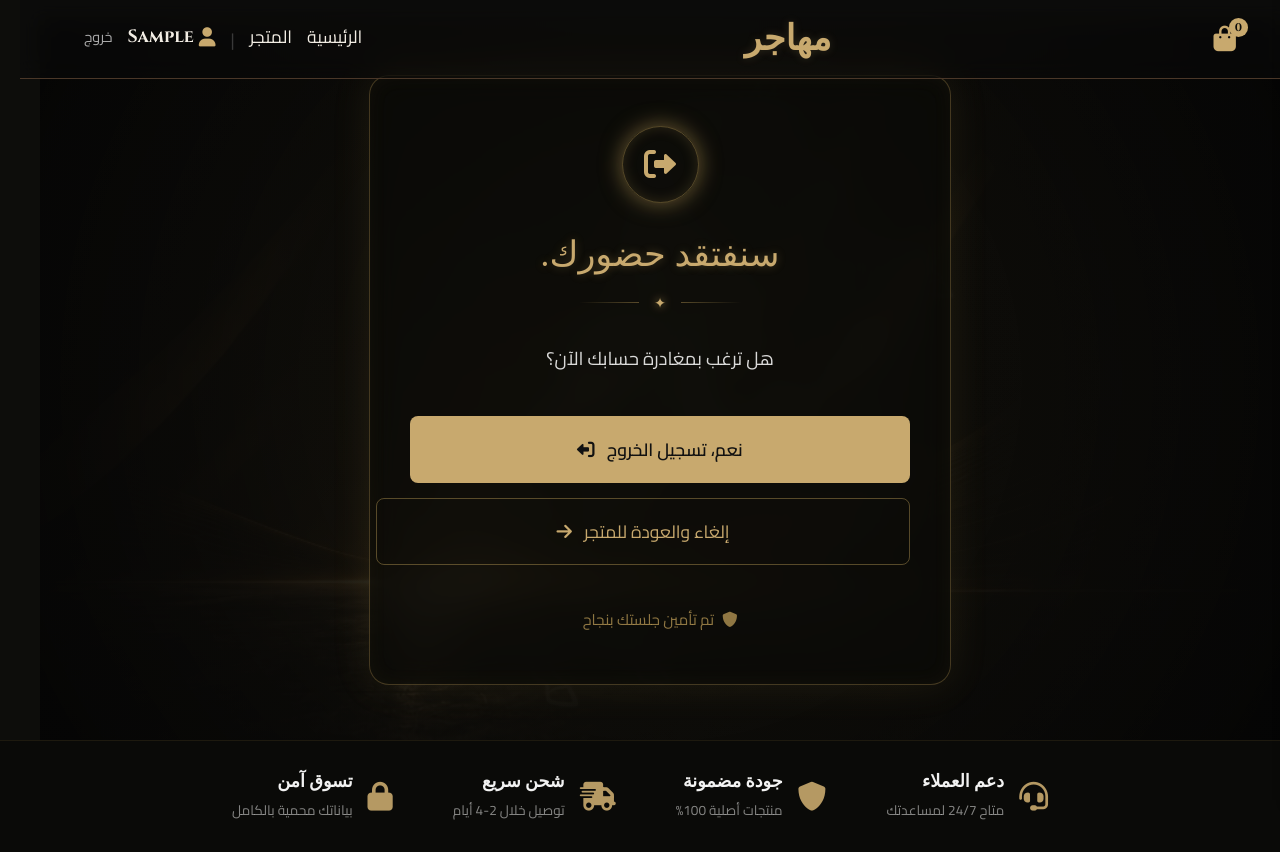
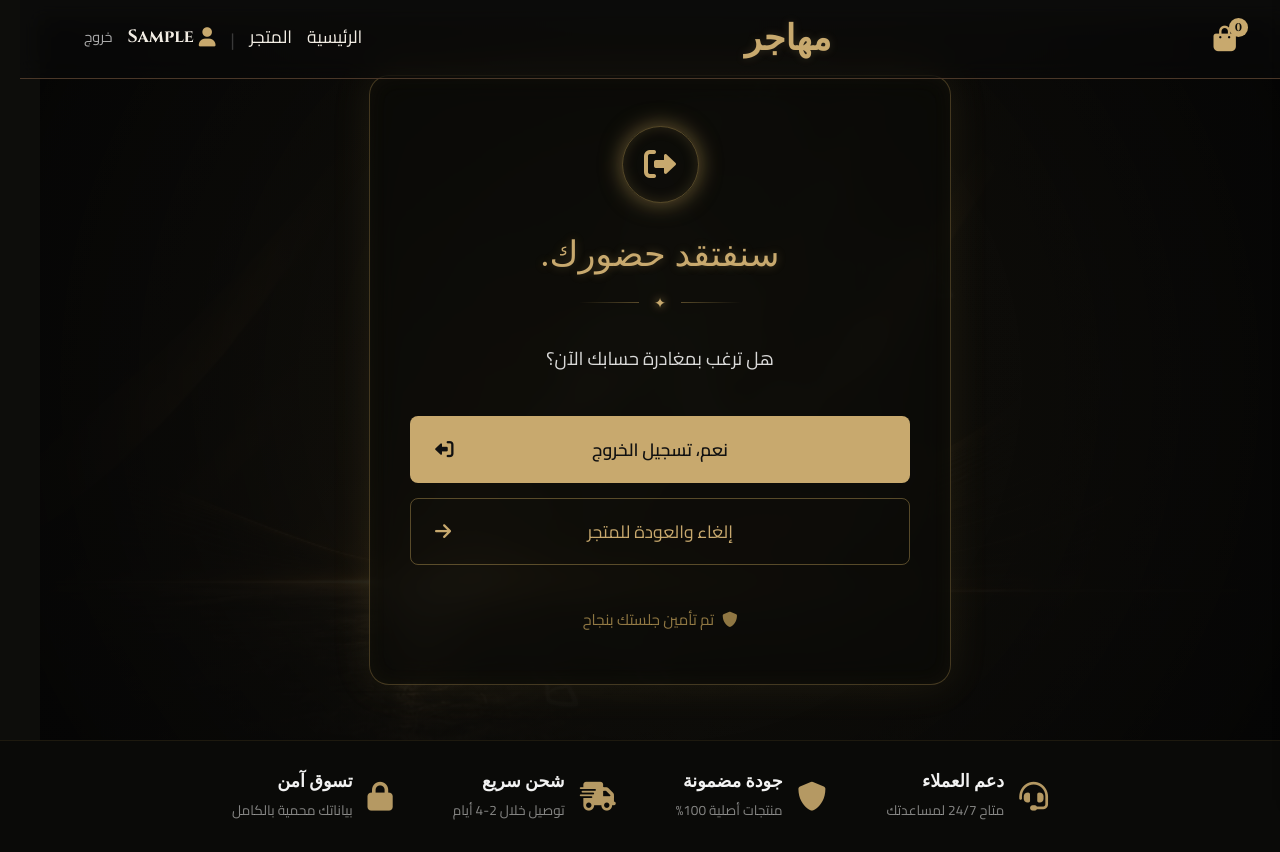
Before and after one commit to engziad05/mohager-store, a Django app: page /accounts/logout/ in a window 1280 px wide; the page is wider, and only the part inside the window is pictured. Shown: the top 852 px of that part. Run offline with Django 5.2, Linux system fonts and the light colour scheme; the visitor is signed in with stand-in values (Sample User, id 1); some libraries are stand-ins or nearby versions; some web fonts are replaced.

Commit message:
perfectly center button texts by positioning icons absolutely

```diff
--- a/templates/account/logout.html
+++ b/templates/account/logout.html
@@ -206,7 +206,8 @@
         display: flex;
         align-items: center;
         justify-content: center;
-        gap: 12px;
+        position: relative;
+        box-sizing: border-box;
     }
 
     .btn-gold:hover {
@@ -221,7 +222,8 @@
         display: flex;
         align-items: center;
         justify-content: center;
-        gap: 12px;
+        position: relative;
+        box-sizing: border-box;
         width: 100%;
         color: var(--gold, #dcb36a);
         text-decoration: none;
@@ -231,6 +233,12 @@
         border-radius: 8px;
         transition: all 0.3s ease;
         font-size: 1.1rem;
+    }
+
+    .btn-gold i, .btn-outline i {
+        position: absolute;
+        left: 24px;
+        font-size: 1.15rem;
     }
 
     .btn-outline:hover {
```
